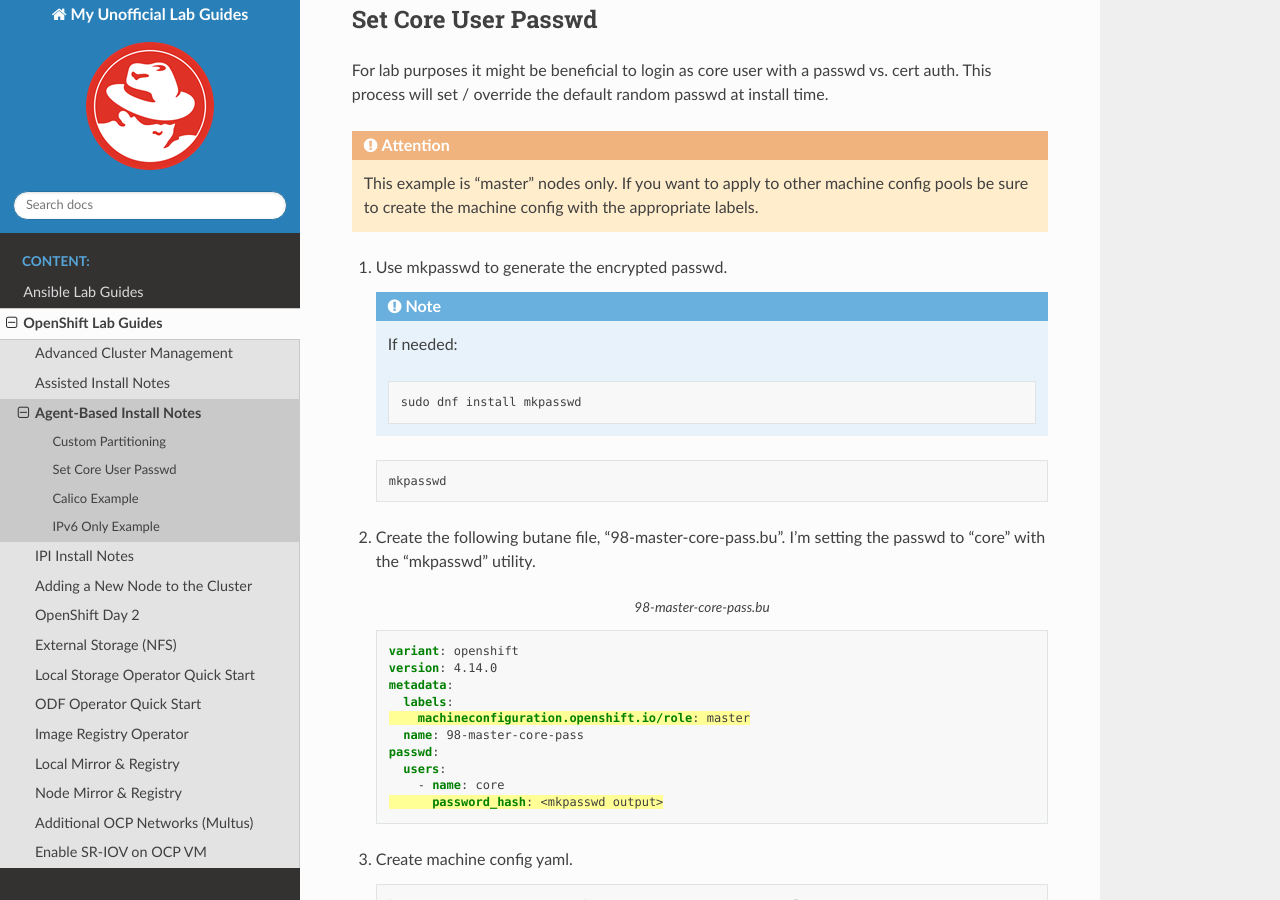
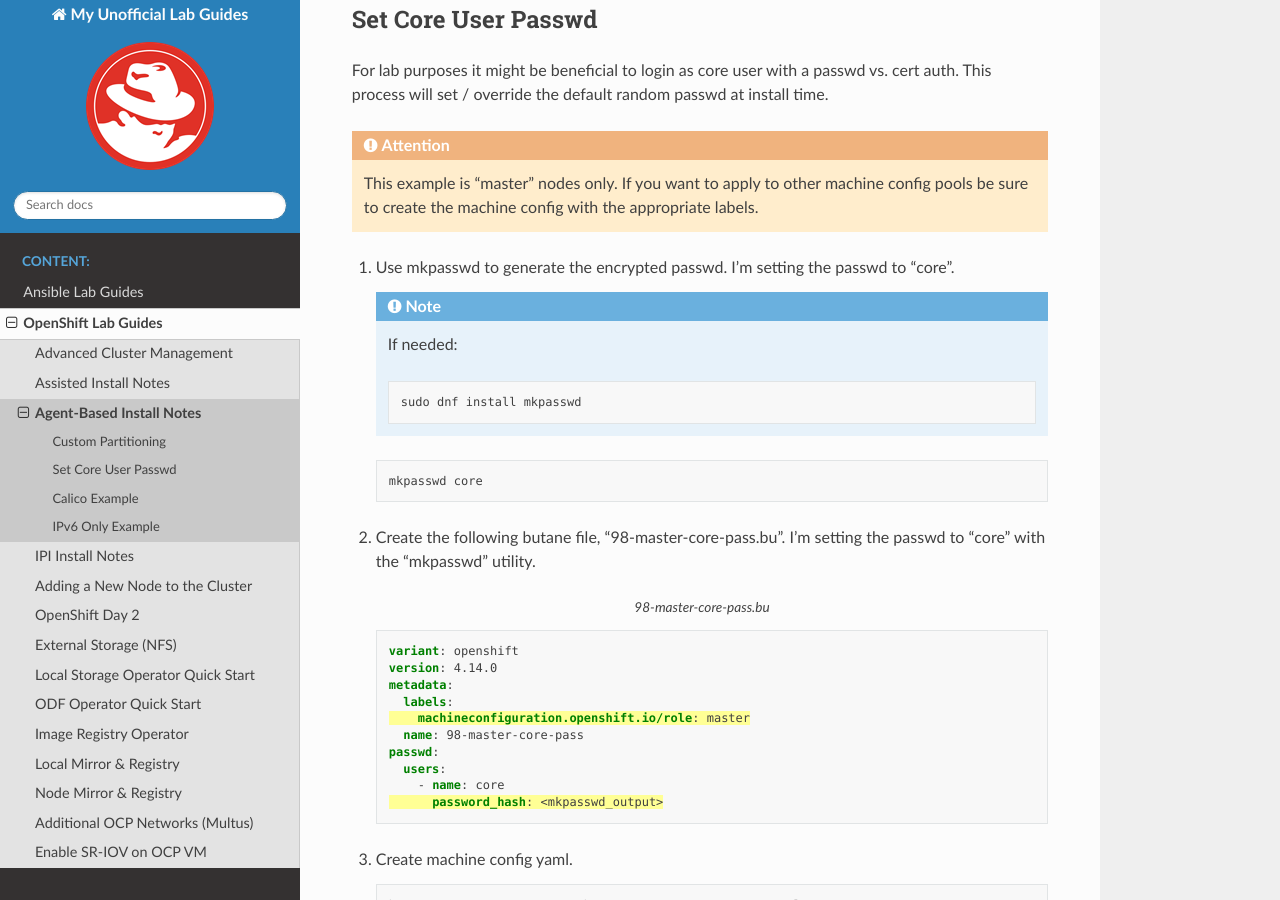
Before and after one commit to vtog/labGuides, a Sphinx documentation site: the page built from source/ocp/agent-based-installer-notes.rst, in a window 1280 px wide and 900 px high, scrolled down 9850 px. Built offline with Sphinx 7.4.7 and the Read the Docs theme 2.0.0, drawn with Linux system fonts in a browser that asks for light colours; pages that are not in the unit, such as notebooks, are missing from menus.

Commit message:
config core passwd, update

```diff
--- a/source/ocp/agent-based-installer-notes.rst
+++ b/source/ocp/agent-based-installer-notes.rst
@@ -509,7 +509,8 @@
    other machine config pools be sure to create the machine config with the
    appropriate labels.
 
-#. Use mkpasswd to generate the encrypted passwd.
+#. Use mkpasswd to generate the encrypted passwd. I'm setting the passwd to
+   "core".
 
    .. note:: If needed:
 
@@ -519,7 +520,7 @@
 
    .. code-block:: bash
 
-      mkpasswd
+      mkpasswd core
 
 #. Create the following butane file, "98-master-core-pass.bu". I'm setting the
    passwd to "core" with the "mkpasswd" utility.
@@ -537,7 +538,7 @@
       passwd:
         users:
           - name: core
-            password_hash: <mkpasswd output>
+            password_hash: <mkpasswd_output>
 
 #. Create machine config yaml.
 
```
